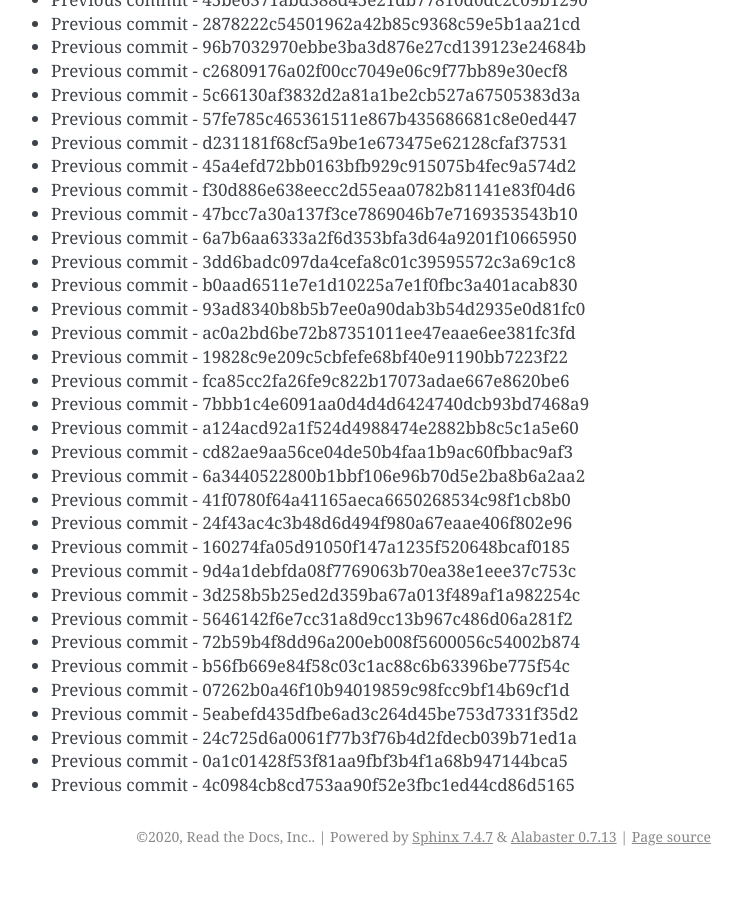
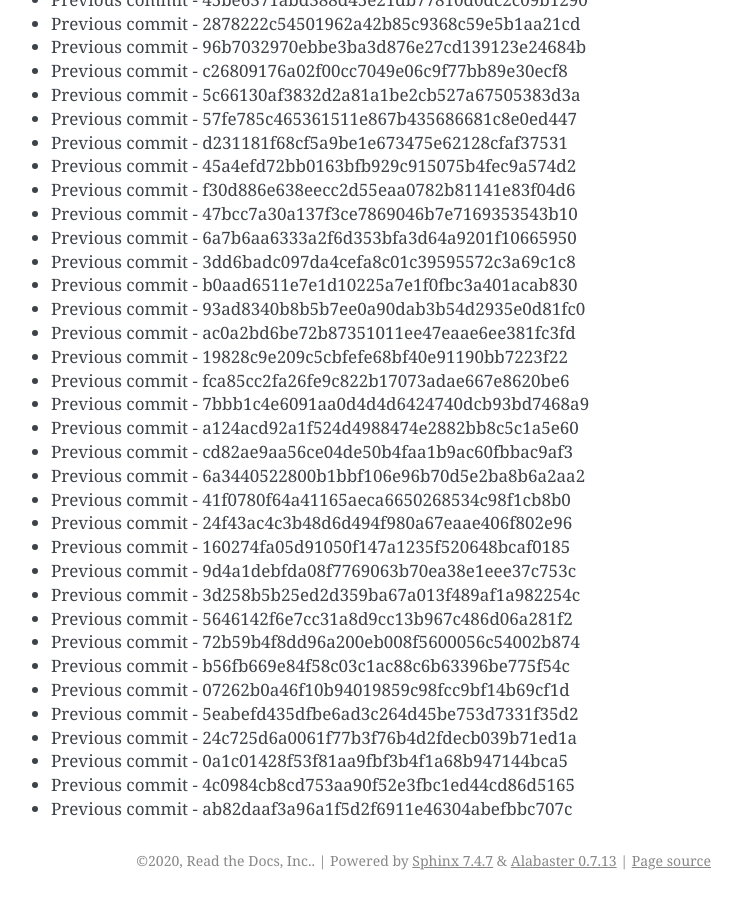
Before and after one commit to readthedocs/rtd-git-stresstest, a Sphinx documentation site: the page built from docs/updates.rst, in a window 1280 px wide and 900 px high, scrolled down 75830 px. Shown: the whole window, without its empty margins (399-1141 px from the left). Built offline with Sphinx 7.4.7, drawn with Linux system fonts in a browser that asks for light colours; before the commit the page ends 76706 px from its top, so only the background shows below that.

Commit message:
Generating commit from previous: ab82daaf3a96a1f5d2f6911e46304abefbbc707c

```diff
--- a/docs/updates.rst
+++ b/docs/updates.rst
@@ -3218,3 +3218,4 @@ It can be tested for any performance characteristics.
 * Previous commit - 24c725d6a0061f77b3f76b4d2fdecb039b71ed1a
 * Previous commit - 0a1c01428f53f81aa9fbf3b4f1a68b947144bca5
 * Previous commit - 4c0984cb8cd753aa90f52e3fbc1ed44cd86d5165
+* Previous commit - ab82daaf3a96a1f5d2f6911e46304abefbbc707c
```
